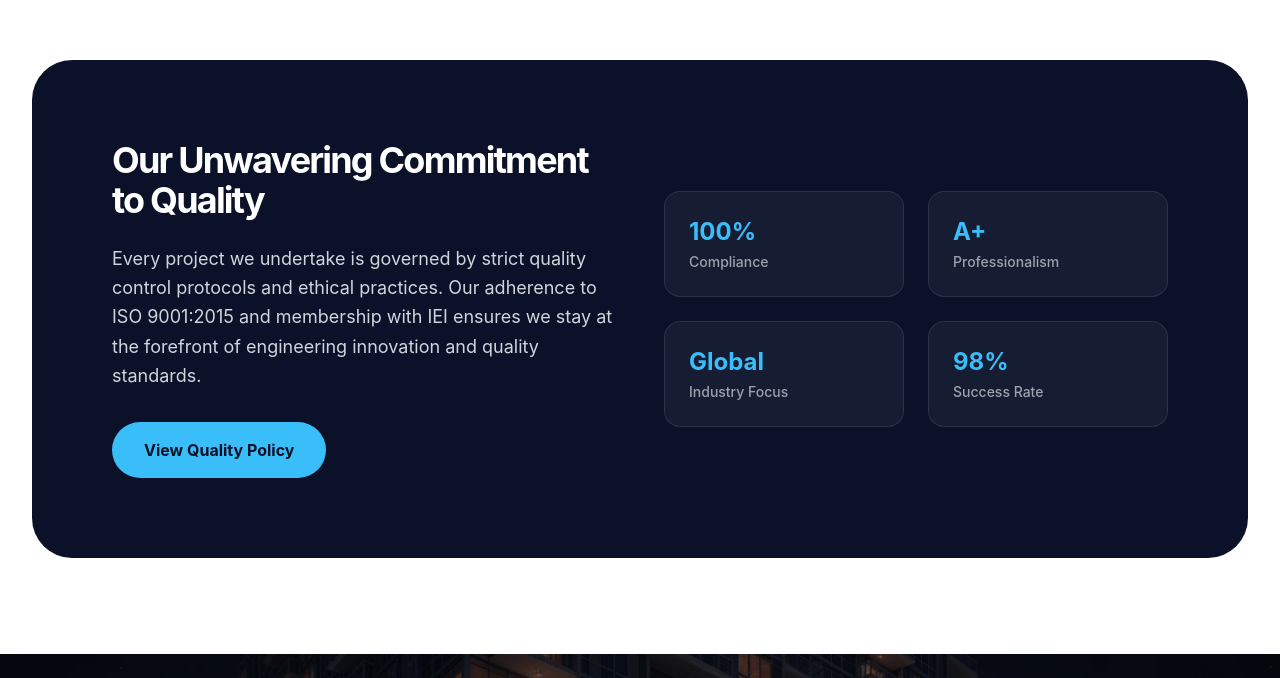
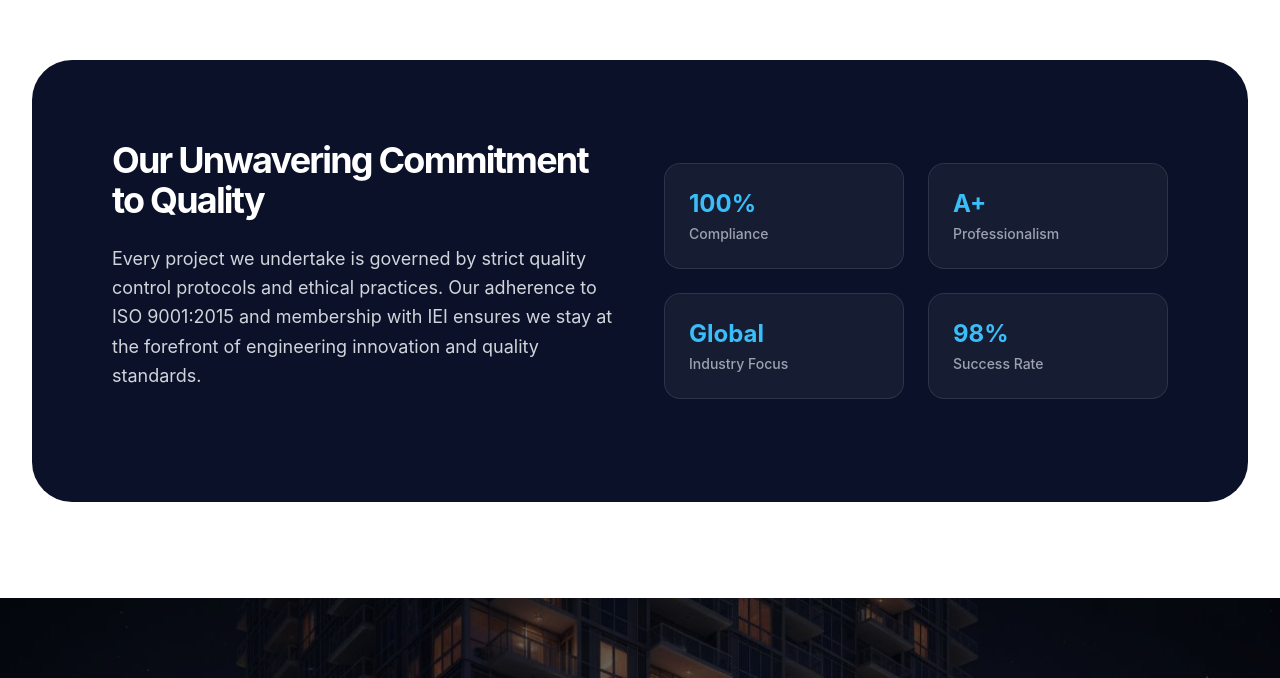
Before and after one commit to godivatech/truewaves_associates_website, a React (Vite) app: page /certifications in a window 1280 px wide. Shown: the part 1877-2555 px from the top of the page. Built offline with nearby package versions, Linux system fonts and the light colour scheme.

Commit message:
UI and content change

```diff
--- a/src/components/AccreditationsSection.tsx
+++ b/src/components/AccreditationsSection.tsx
@@ -53,7 +53,7 @@ export default function AccreditationsSection() {
             transition={{ delay: 0.1 }}
             className="mt-4 text-4xl font-bold text-navy"
           >
-            Verified <span className="text-accent">Certifications</span>
+            Our <span className="text-accent">Certifications</span>
           </motion.h2>
           <p className="mt-4 text-gray-600 max-w-2xl mx-auto">
             We are officially recognized by leading government and professional institutions,
--- a/src/pages/CertificationsPage.tsx
+++ b/src/pages/CertificationsPage.tsx
@@ -81,9 +81,9 @@ export default function CertificationsPage() {
                       IEI ensures we stay at the forefront of engineering innovation and
                       quality standards.
                     </p>
-                    <button className="px-8 py-4 bg-accent text-navy font-bold rounded-full hover:scale-105 transition-transform">
+                    {/* <button className="px-8 py-4 bg-accent text-navy font-bold rounded-full hover:scale-105 transition-transform">
                       View Quality Policy
-                    </button>
+                    </button> */}
                   </div>
                   <div className="grid grid-cols-2 gap-6">
                     {[
```
Also changed, not shown: src/sections/DifferentSection.tsx (line endings or trailing spaces).
